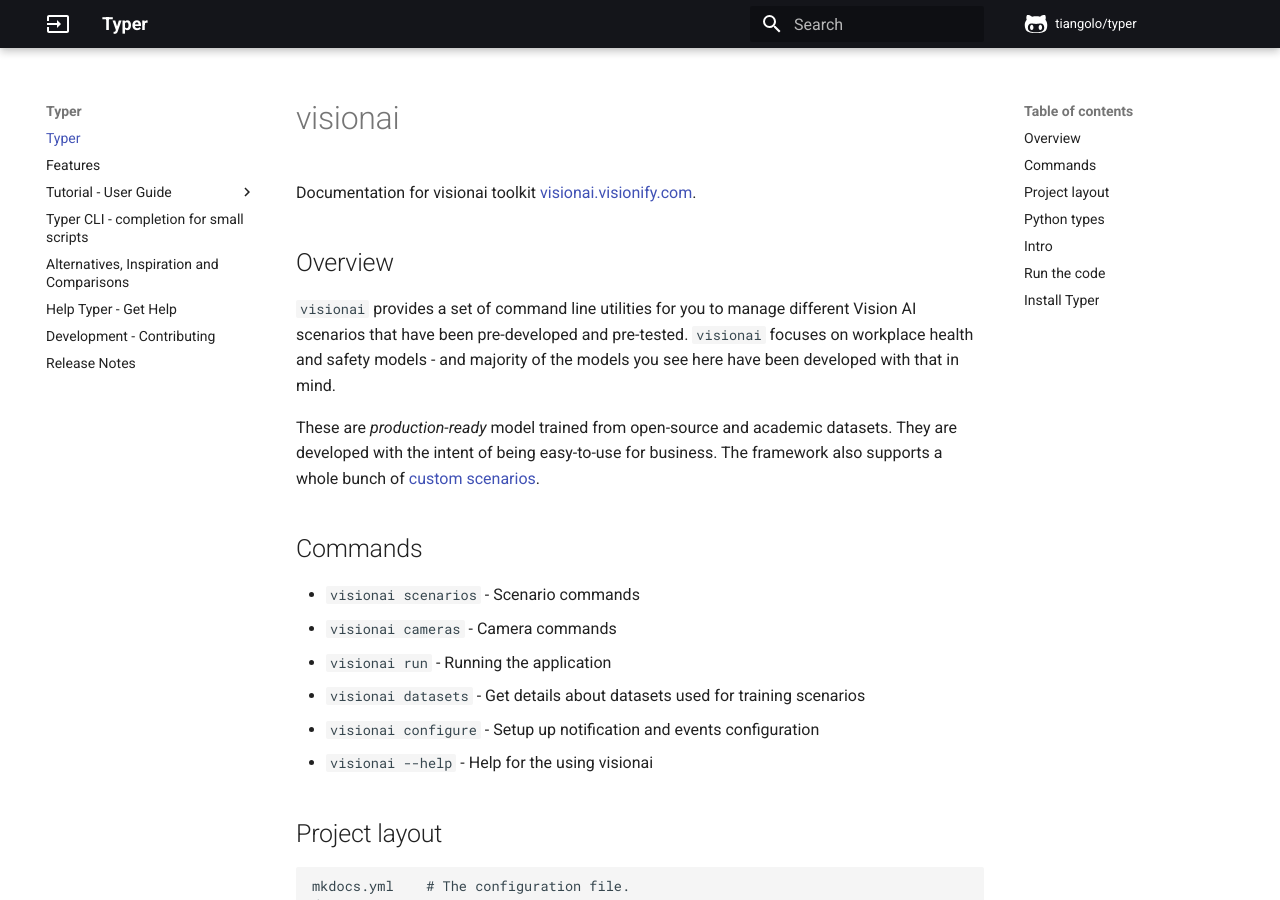
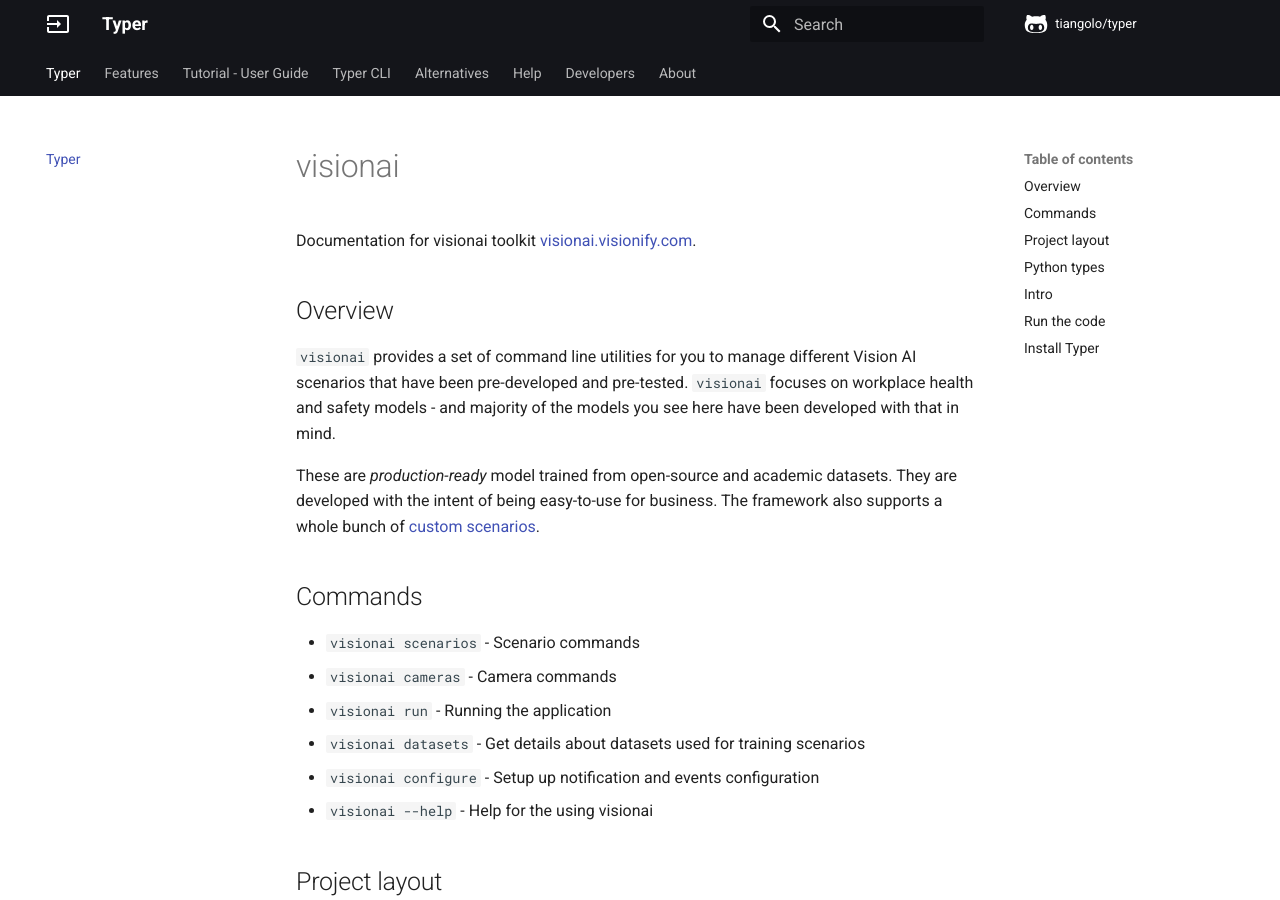
Before and after one commit to visionify/visionai-1, an MkDocs documentation site: the page built from docs/index.md, in a window 1280 px wide and 900 px high. Built offline with MkDocs 1.6.1 and Material for MkDocs 9.7.7, drawn with Linux system fonts in a browser that asks for light colours; comment, search, counter and statistics services are not loaded; some of the changed text lies outside the part shown.

Commit message:
Added navigation menu

```diff
--- a/mkdocs.yml
+++ b/mkdocs.yml
@@ -12,6 +12,8 @@ theme:
     repo: fontawesome/brands/github-alt
   logo: img/icon-white.svg
   favicon: img/favicon.png
+  features:
+    - navigation.tabs
 
 repo_name: tiangolo/typer
 repo_url: https://github.com/tiangolo/typer
@@ -80,11 +82,11 @@ nav:
       - Using Click: tutorial/using-click.md
       - Building a Package: tutorial/package.md
       - tutorial/exceptions.md
-  - Typer CLI - completion for small scripts: typer-cli.md
-  - Alternatives, Inspiration and Comparisons: alternatives.md
-  - Help Typer - Get Help: help-typer.md
-  - Development - Contributing: contributing.md
-  - Release Notes: release-notes.md
+  - Typer CLI: typer-cli.md
+  - Alternatives: alternatives.md
+  - Help: help-typer.md
+  - Developers: contributing.md
+  - About: release-notes.md
 
 markdown_extensions:
   - toc:
```
